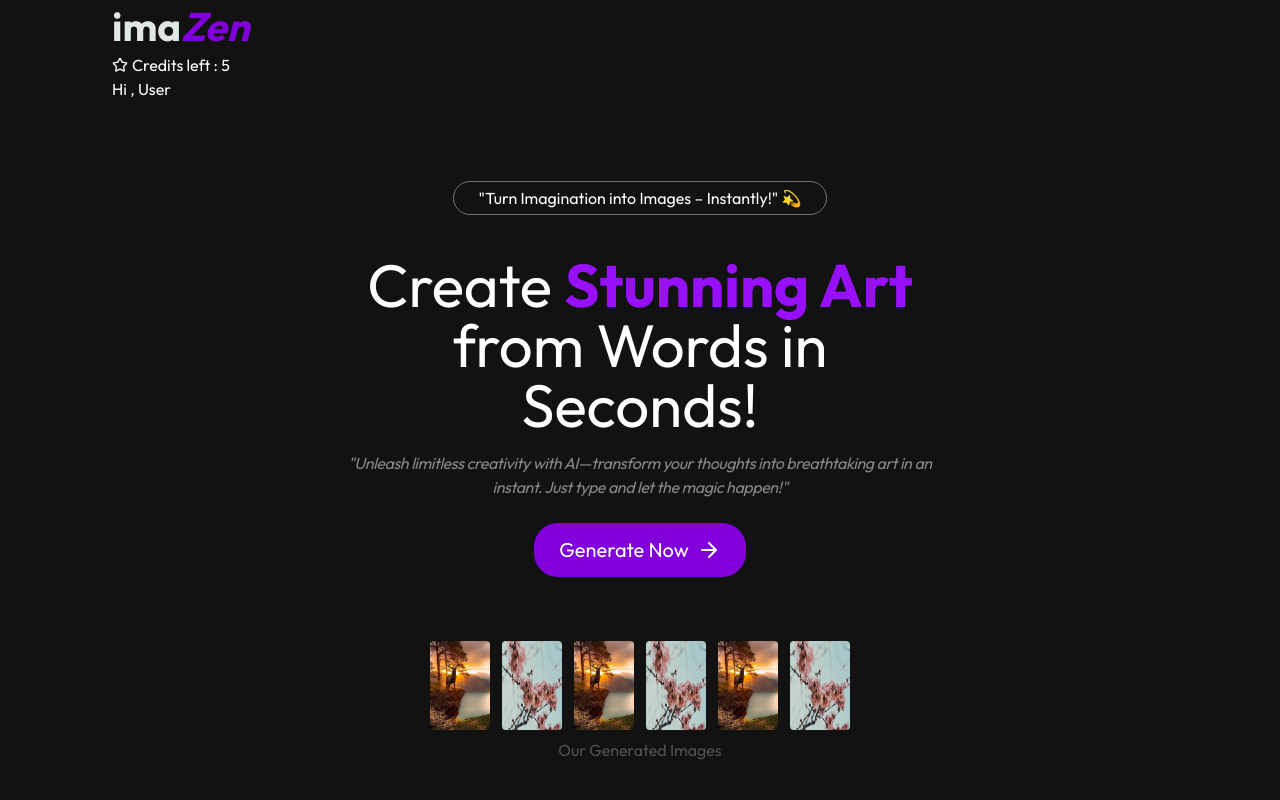
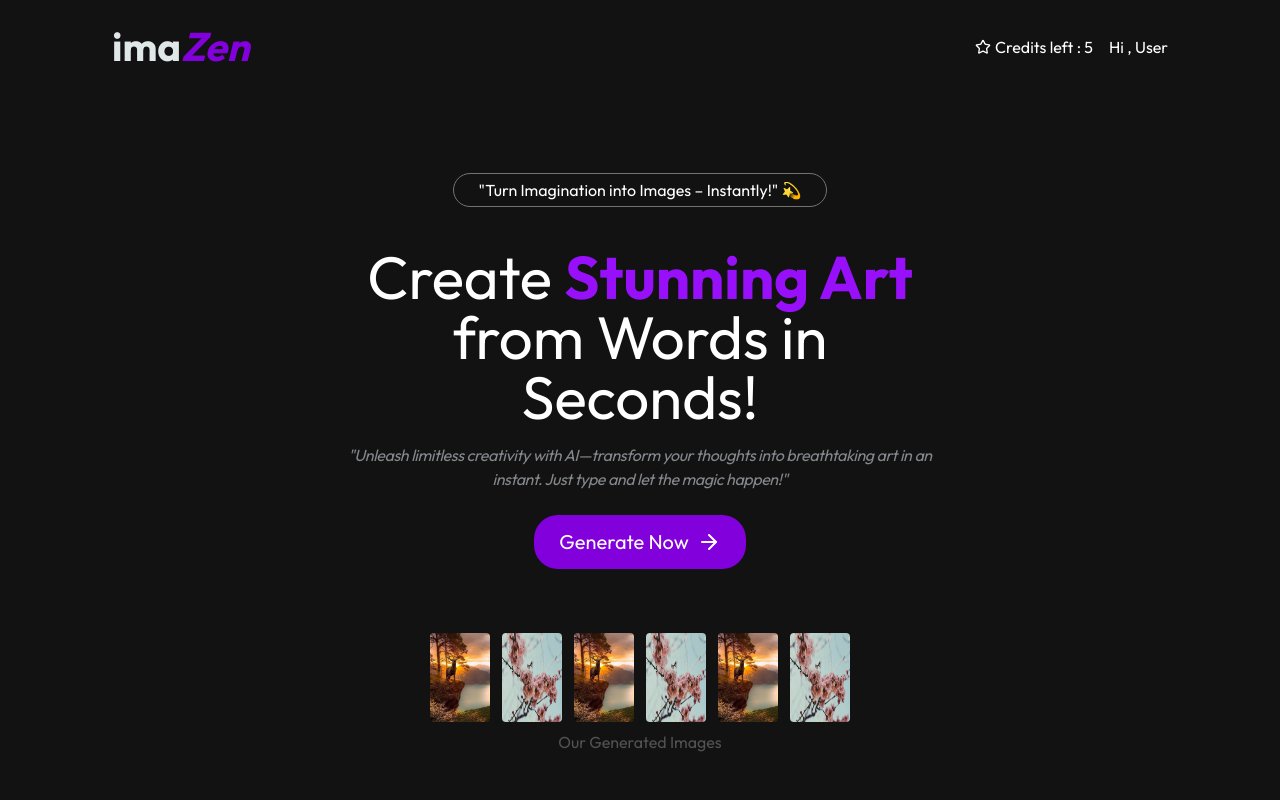
Before and after one commit to Kashish2402/Image-Generator-App, a React (Vite) app in the folder frontend/: page / in a window 1280 px wide. Shown: the top 800 px of the page. Built offline with nearby package versions, Linux system fonts and the light colour scheme; the HTML template or start-up script is replaced by a standard one.

Commit message:
some ui fixed

```diff
--- a/frontend/src/components/Navbar.jsx
+++ b/frontend/src/components/Navbar.jsx
@@ -4,7 +4,7 @@ import { Star } from "lucide-react";
 
 function Navbar() {
   return (
-    <div>
+    <div className="flex items-center justify-between py-5">
       <div className="font-[Lobster] text-2xl  font-bold">
         <Link to="/" className="text-[2.5rem]">
           <span className=" text-[#dfe8e6]">ima</span>
@@ -13,8 +13,8 @@ function Navbar() {
         </Link>
       </div>
 
-      <div>
-        <div className="text-white">
+      <div className="">
+        <div className="text-white flex items-center space-x-4">
           <button className="flex items-center justify-center gap-1">
             <Star size={16} />
             <p>Credits left : 5</p>
```
